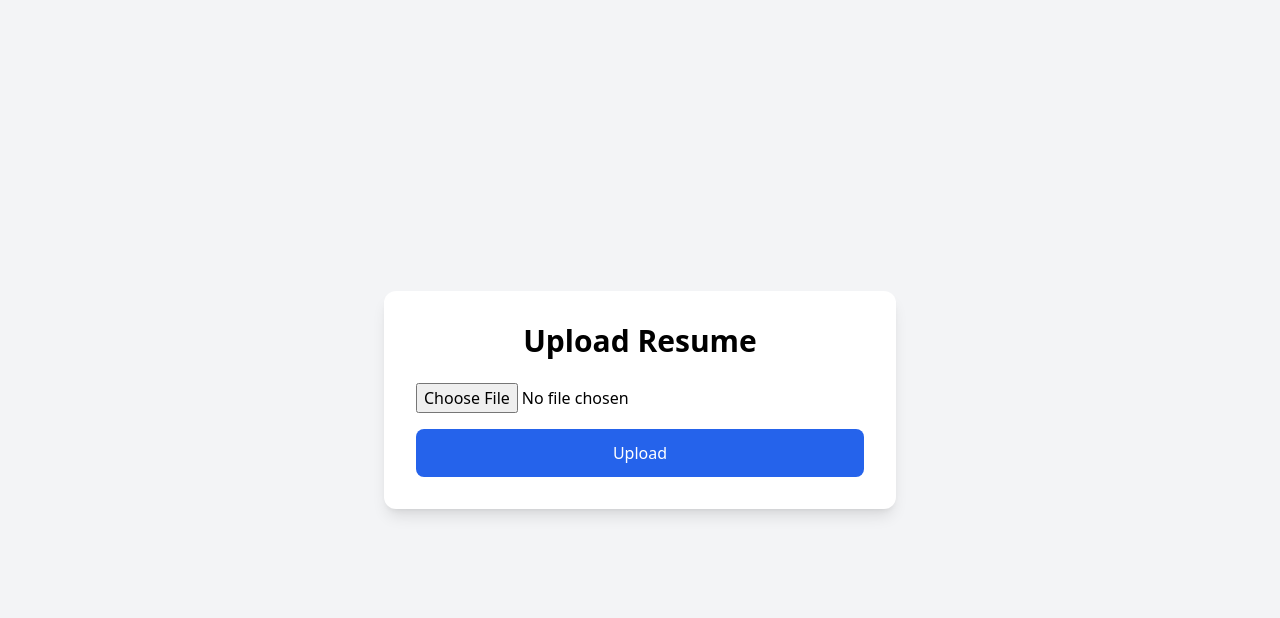
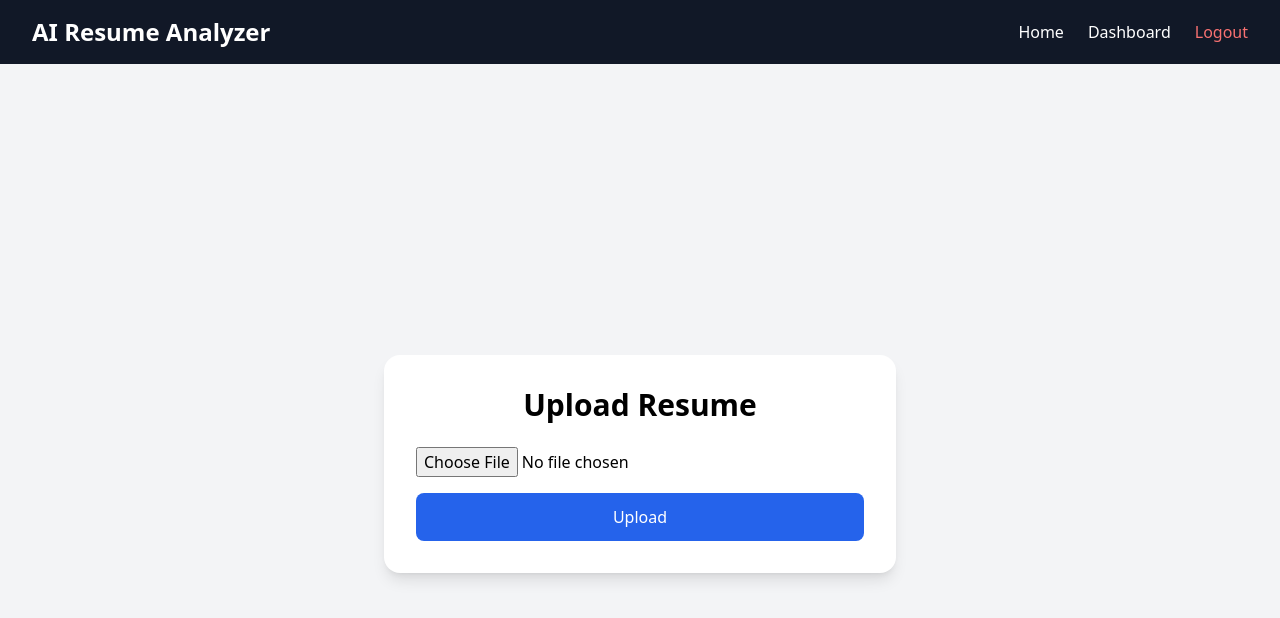
Before and after one commit to Anshu2607/AI-Resume-Analyzer, a React (Vite) app in the folder frontend/: page /upload in a window 1280 px wide. Shown: the top 618 px of the page. Built offline with nearby package versions, Linux system fonts and the light colour scheme; sample sign-in values are in the browser's storage.

Commit message:
Add frontend resume upload page

```diff
--- a/frontend/src/App.jsx
+++ b/frontend/src/App.jsx
@@ -6,6 +6,7 @@ import Register from "./pages/Register";
 import Dashboard from "./pages/Dashboard";
 import ProtectedRoute from "./components/ProtectedRoute";
 import Upload from "./pages/Upload";
+
 
 export default function App() {
   return (
--- a/frontend/src/pages/Dashboard.jsx
+++ b/frontend/src/pages/Dashboard.jsx
@@ -1,5 +1,4 @@
-import { useNavigate } from "react-router-dom";
-
+import { useNavigate, Link } from "react-router-dom";
 export default function Dashboard() {
   const navigate = useNavigate();
   const email = localStorage.getItem("userEmail");
@@ -26,6 +25,14 @@ export default function Dashboard() {
       <p className="text-lg">
         Welcome, <span className="font-semibold">{email}</span>
       </p>
+      <div className="mt-6">
+  <Link
+    to="/upload"
+    className="bg-blue-600 text-white px-6 py-3 rounded-lg"
+  >
+    Upload Resume
+  </Link>
+</div>
     </div>
   );
 }
--- a/frontend/src/pages/Upload.jsx
+++ b/frontend/src/pages/Upload.jsx
@@ -1,3 +1,4 @@
+import Navbar from "../components/Navbar";
 import { useState } from "react";
 
 export default function Upload() {
@@ -19,9 +20,12 @@ export default function Upload() {
   };
 
   return (
-    <div className="min-h-screen bg-gray-100 flex items-center justify-center p-6">
-      <div className="bg-white p-8 rounded-xl shadow-lg w-full max-w-lg">
-        <h1 className="text-3xl font-bold mb-6 text-center">
+    <>
+      <Navbar />
+
+      <div className="min-h-screen bg-gray-100 flex justify-center items-center p-6">
+        <div className="bg-white p-8 rounded-2xl shadow-lg w-full max-w-lg">
+          <h1 className="text-3xl font-bold text-center mb-6">
             Upload Resume
           </h1>
 
@@ -34,7 +38,7 @@ export default function Upload() {
 
           <button
             onClick={handleUpload}
-          className="w-full bg-blue-600 text-white py-3 rounded-lg"
+            className="w-full bg-blue-600 text-white p-3 rounded-lg hover:bg-blue-700"
           >
             Upload
           </button>
@@ -46,5 +50,6 @@ export default function Upload() {
           )}
         </div>
       </div>
+    </>
   );
 }
```
Lines whose indentation alone changed are shown as unchanged.
